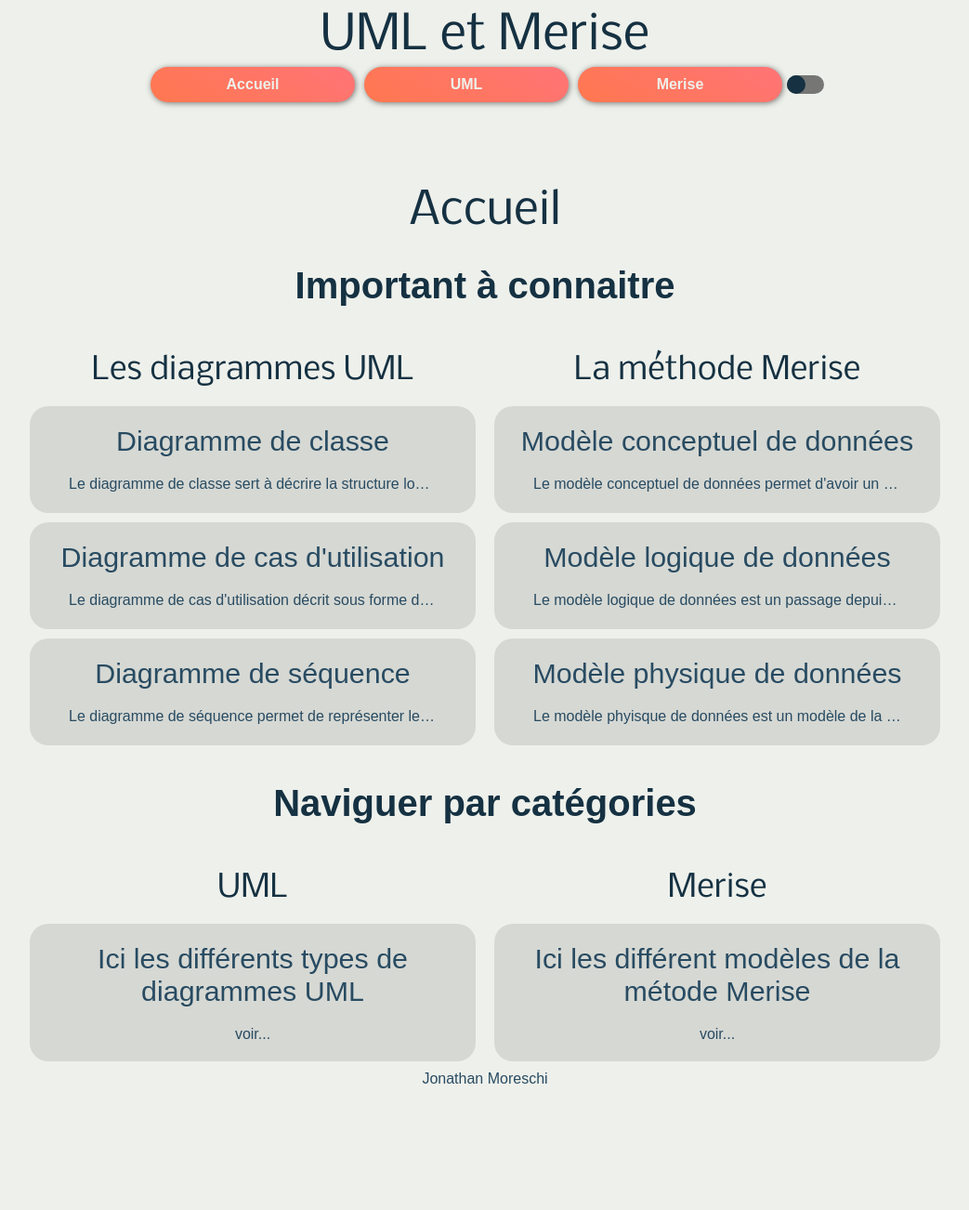
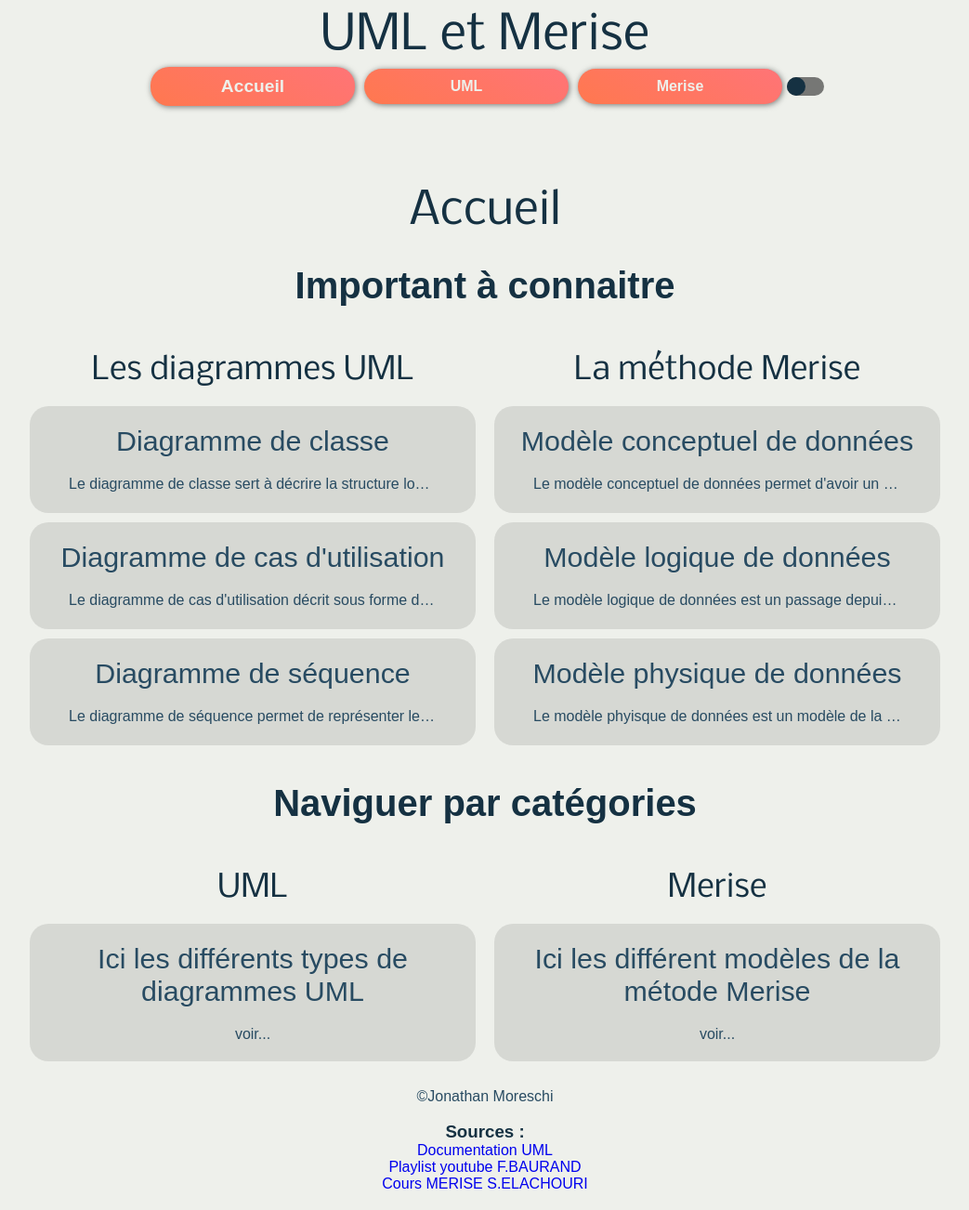
Before and after one commit to 2023-cda-alt-devops-p4/catalog-jm, a Next.js app: page / in a window 1280 px wide. Shown: the whole page at 93% size, without its empty margins (118-1161 px from the left). Before the commit the page ends 1170 px from the top, so only its background shows below. Built offline with nearby package versions, Linux system fonts and the light colour scheme; a web font is replaced by a local one.

Commit message:
Feat: Footer styling
Add some style to footer and add sources in it

```diff
--- a/app/components/Footer.js
+++ b/app/components/Footer.js
@@ -1,9 +1,17 @@
 import React from 'react'
-
+import styles from '../footer.module.scss'
+import Link from 'next/link'
 const Footer = () => {
   return (
-    <footer>
-      <p>Jonathan Moreschi</p>
+    <footer className={styles.footer}>
+
+      <p>&copy;Jonathan Moreschi</p>
+      <div className={styles.sources}>
+        <h3>Sources : </h3>
+        <Link href={'https://www.uml-diagrams.org/'} target='_blank'>Documentation UML</Link>
+        <Link href={'https://www.youtube.com/playlist?list=PL6JepipuvDNKiH_epQq7ZcfWERsyxoGDJ'} target='_blank'>Playlist youtube F.BAURAND</Link>
+        <Link href={'https://cours-ofppt.weebly.com/uploads/1/3/0/8/13086652/merise.pdf'} target='_blank'>Cours MERISE S.ELACHOURI</Link>
+      </div>
     </footer>
   )
 }
--- a/app/components/Navbar.js
+++ b/app/components/Navbar.js
@@ -4,6 +4,7 @@ import React, { useEffect, useState } from 'react'
 import styles from '../navbar.module.scss'
 import { Nobile } from 'next/font/google'
 import { useTheme } from 'next-themes'
+import { usePathname } from 'next/navigation'
 
 const nobile = Nobile({
   subsets: ['latin'],
@@ -14,6 +15,7 @@ const Navbar = () => {
   const [toggle, setToggle] = useState(true)
   const { theme, setTheme } = useTheme()
 
+  const path = usePathname()
   useEffect(() => {
     if (toggle) {
       setStylesNav([styles.linkContainer, styles.isHidden])
@@ -28,9 +30,9 @@ const Navbar = () => {
       <div className={stylesNav.join(' ')}>
         <div onClick={() => setToggle(prev => !prev)} className={styles.toggleButton}><p className={styles.toggleText}>Menu</p></div>
         <ul className={styles.linkList}>
-          <li className={styles.navLink}><Link href="/" className={styles.listElement}>Accueil</Link></li>
-          <li className={styles.navLink}><Link href="/uml" className={styles.listElement}>UML</Link></li>
-          <li className={styles.navLink}><Link href="/merise" className={styles.listElement}>Merise</Link></li>
+          <li><Link href="/" className={styles.navLink}><div className={path === "/" ? styles.isSelected : styles.listElement}>Accueil</div></Link></li>
+          <li><Link href="/uml" className={styles.navLink}><div className={path === "/uml" ? styles.isSelected : styles.listElement}>UML</div></Link></li>
+          <li><Link href="/merise" className={styles.navLink}><div className={path === "/merise" ? styles.isSelected : styles.listElement}>Merise</div></Link></li>
           <li>
             <div className={styles.toggleSlide} onClick={() => { theme === 'light' ? setTheme('dark') : setTheme('light') }}>
               <div className={[styles.themeToggle].join(' ')}></div>
--- /dev/null
+++ b/app/footer.module.scss
@@ -0,0 +1,13 @@
+.footer {
+  height: 150px;
+  display: flex;
+  flex-direction: column;
+  align-items: center;
+  justify-content: space-evenly;
+  .sources {
+    display: flex;
+    flex-direction: column;
+    align-items: center;
+    justify-content: space-evenly;
+  }
+}
--- a/app/navbar.module.scss
+++ b/app/navbar.module.scss
@@ -35,6 +35,12 @@
       align-items: center;
 
       .navLink {
+
+
+        .listElement {
+          text-decoration: none;
+          color: variables.$content-color-dark;
+          font-weight: bold;
           padding: 10px;
           margin: 5px;
           width: 200px;
@@ -46,11 +52,19 @@
             background: linear-gradient(30deg, variables.$accent-color-secondary, variables.$accent-color-primary);
 
           }
+        }
 
-        .listElement {
+        .isSelected {
           text-decoration: none;
           color: variables.$content-color-dark;
           font-weight: bold;
+          font-size: 1.2em;
+          padding: 10px;
+          margin: 5px;
+          width: 200px;
+          border-radius: 20px;
+          filter: drop-shadow(1px 1px 3px rgba($color: #000000, $alpha: 0.5));
+          background: linear-gradient(30deg, variables.$accent-color-primary, variables.$accent-color-secondary);
         }
       }
     }
```
Lines whose indentation alone changed are shown as unchanged.
